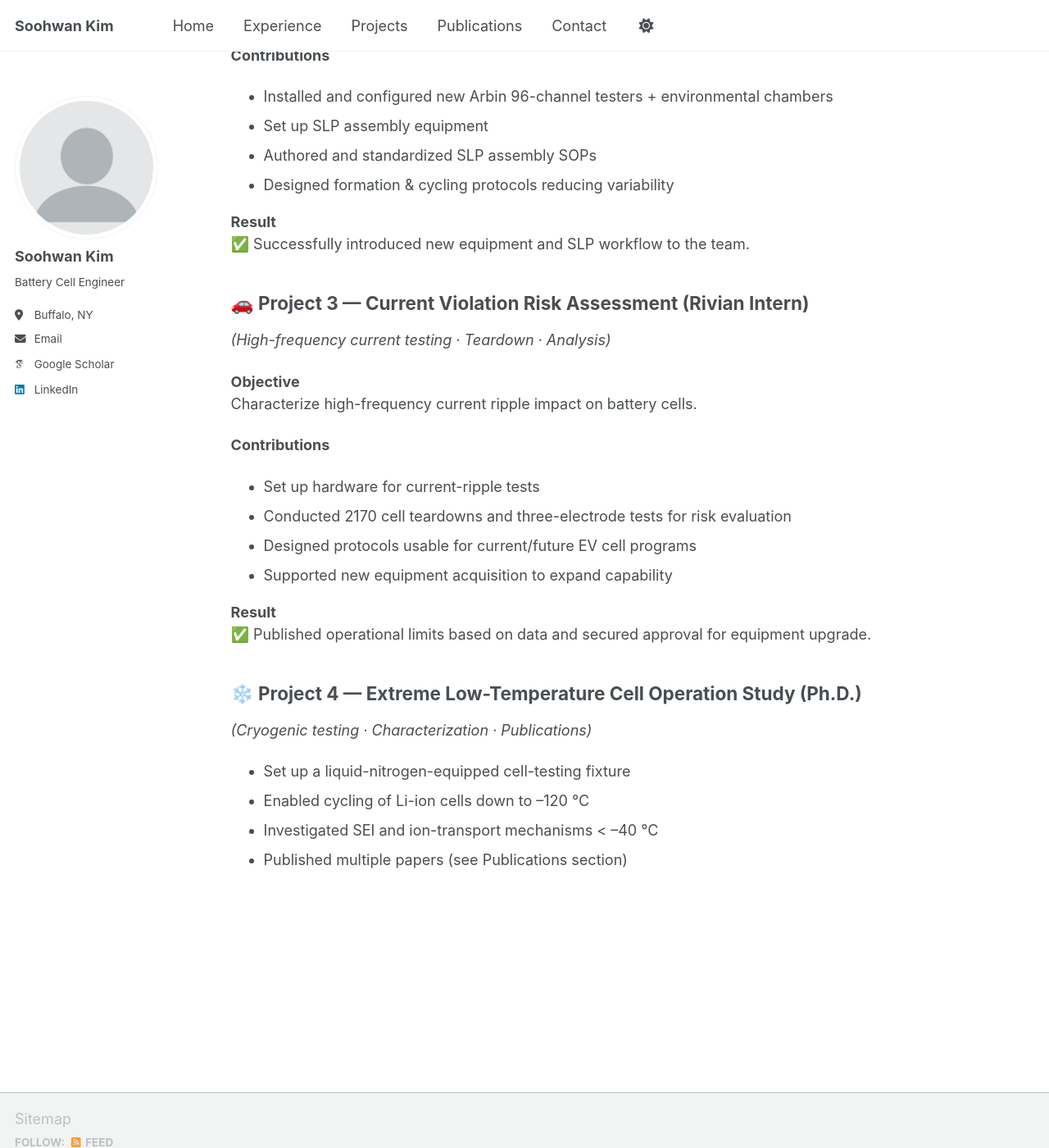
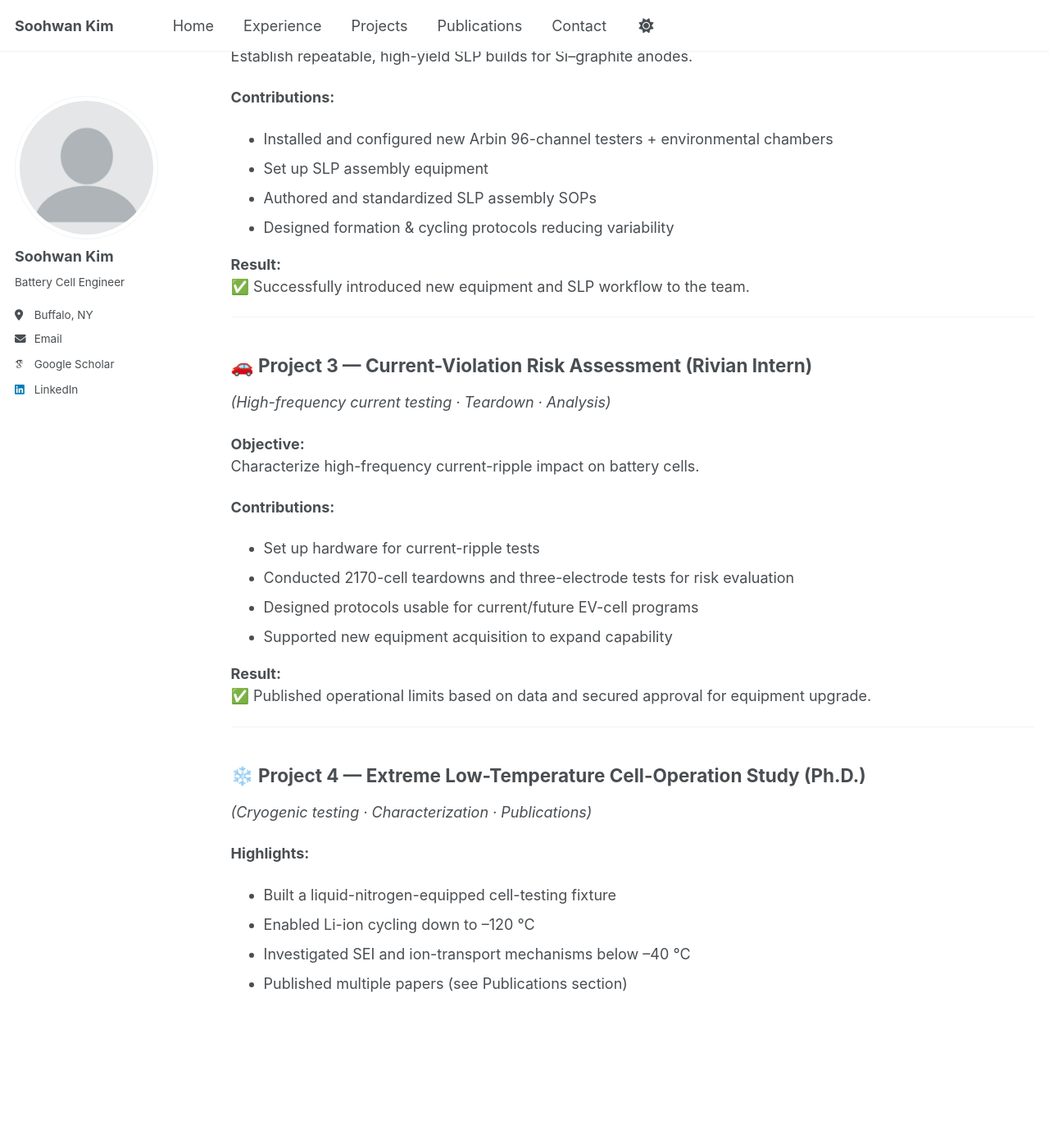
Before and after one commit to skim5674/skim5674.github.io, a Jekyll site: the page built from _pages/projects.md, in a window 1280 px wide and 1400 px high, scrolled down 703 px. Shown: the whole window at 82% size. Built offline with Jekyll 4.4.1, drawn with Linux system fonts in a browser that asks for light colours; some web fonts are replaced; a script that is not in the unit is left out; some of the changed text lies outside the part shown.

Commit message:
Update projects.md

```diff
--- a/_pages/projects.md
+++ b/_pages/projects.md
@@ -10,56 +10,58 @@ redirect_from:
 ## 🧩 Project 1 — Automated Cell Testing Data Pipeline
 *(Python · SQL · Tableau · Arbin/Neware)*
 
-**Objective**
-Build a unified SQL-based database and automated workflow for daily cell-testing data aggregation.<br>
+**Objective:**
+Build a unified SQL-based database and automated workflow for daily cell-testing data aggregation.
 
-**Approach**
-- Designed Python scripts to extract I-V, cycle, and EIS data from battery testers
+**Approach:**
+- Designed Python scripts to extract I–V, cycle, and EIS data from battery testers
 - Developed SQL Server tables for Tableau / Power BI visualization
 - Built Tableau dashboards for KPIs (capacity retention, ICE, impedance growth)
 
-**Impact**<br>
+**Impact:**
 💡 Reduced manual data-processing time > 90 %; enabled real-time performance tracking and full test traceability.
 
-
+---
 
 ## 🔋 Project 2 — Facility Expansion for Single-Layer Pouch (SLP) Cell Testing
 *(Equipment setup · SOP writing · Test optimization)*
 
-**Objective**<br>
-Establish repeatable, high-yield SLP builds for Si–graphite anodes.<br>
+**Objective:**
+Establish repeatable, high-yield SLP builds for Si–graphite anodes.
 
-**Contributions**<br>
+**Contributions:**
 - Installed and configured new Arbin 96-channel testers + environmental chambers
 - Set up SLP assembly equipment
 - Authored and standardized SLP assembly SOPs
 - Designed formation & cycling protocols reducing variability
 
-**Result**<br>
+**Result:**
 ✅ Successfully introduced new equipment and SLP workflow to the team.
 
+---
 
-
-## 🚗 Project 3 — Current Violation Risk Assessment (Rivian Intern)
+## 🚗 Project 3 — Current-Violation Risk Assessment (Rivian Intern)
 *(High-frequency current testing · Teardown · Analysis)*
 
-**Objective**<br>
-Characterize high-frequency current ripple impact on battery cells.<br>
+**Objective:**
+Characterize high-frequency current-ripple impact on battery cells.
 
-**Contributions**<br>
+**Contributions:**
 - Set up hardware for current-ripple tests
-- Conducted 2170 cell teardowns and three-electrode tests for risk evaluation
-- Designed protocols usable for current/future EV cell programs
+- Conducted 2170-cell teardowns and three-electrode tests for risk evaluation
+- Designed protocols usable for current/future EV-cell programs
 - Supported new equipment acquisition to expand capability
 
-**Result**<br>
+**Result:**
 ✅ Published operational limits based on data and secured approval for equipment upgrade.
 
+---
 
+## ❄️ Project 4 — Extreme Low-Temperature Cell-Operation Study (Ph.D.)
+*(Cryogenic testing · Characterization · Publications)*
 
-## ❄️ Project 4 — Extreme Low-Temperature Cell Operation Study (Ph.D.)
-*(Cryogenic testing · Characterization · Publications)*
-- Set up a liquid-nitrogen-equipped cell-testing fixture
-- Enabled cycling of Li-ion cells down to –120 °C
-- Investigated SEI and ion-transport mechanisms < –40 °C
+**Highlights:**
+- Built a liquid-nitrogen-equipped cell-testing fixture
+- Enabled Li-ion cycling down to –120 °C
+- Investigated SEI and ion-transport mechanisms below –40 °C
 - Published multiple papers (see Publications section)
```
